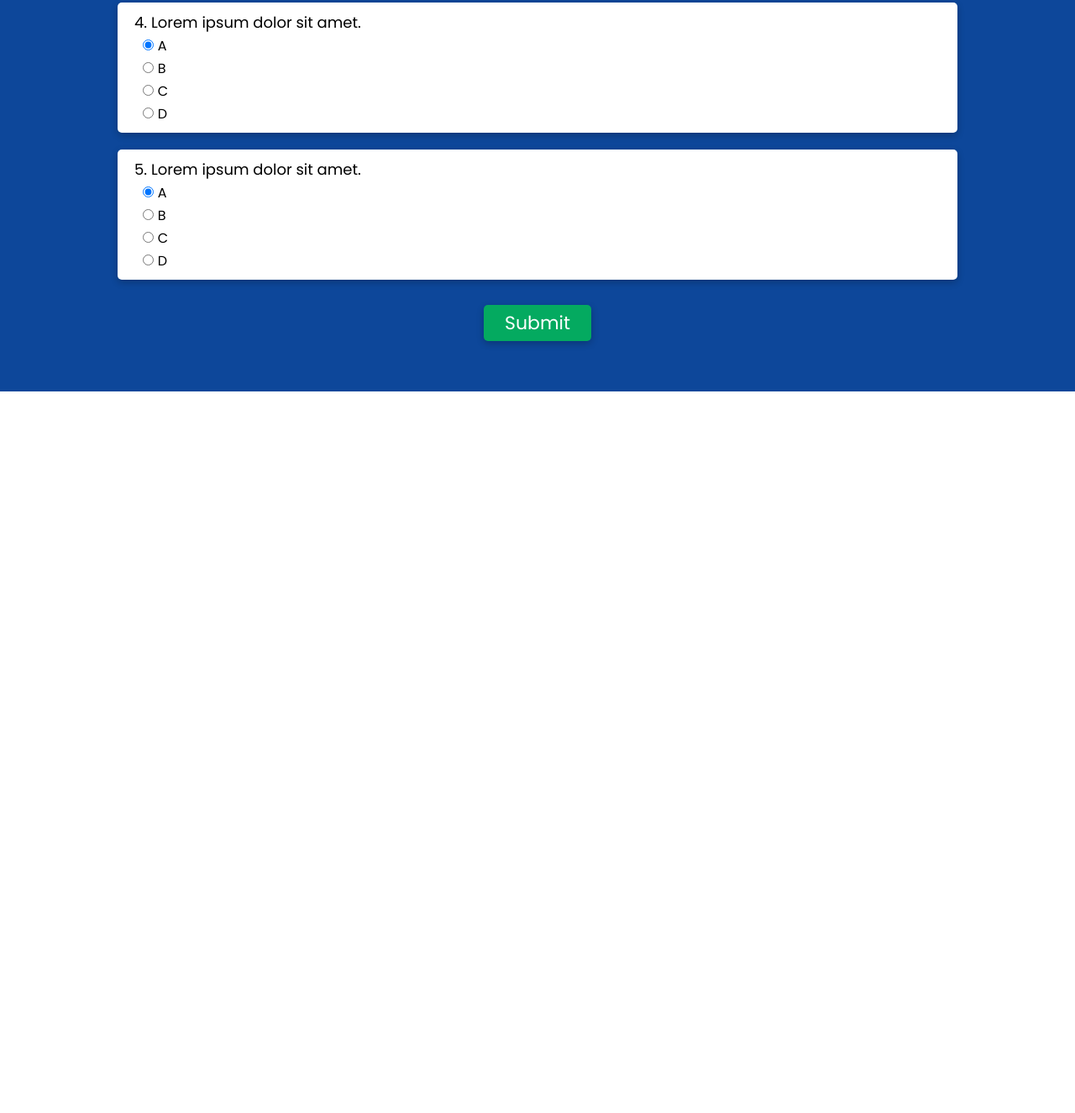
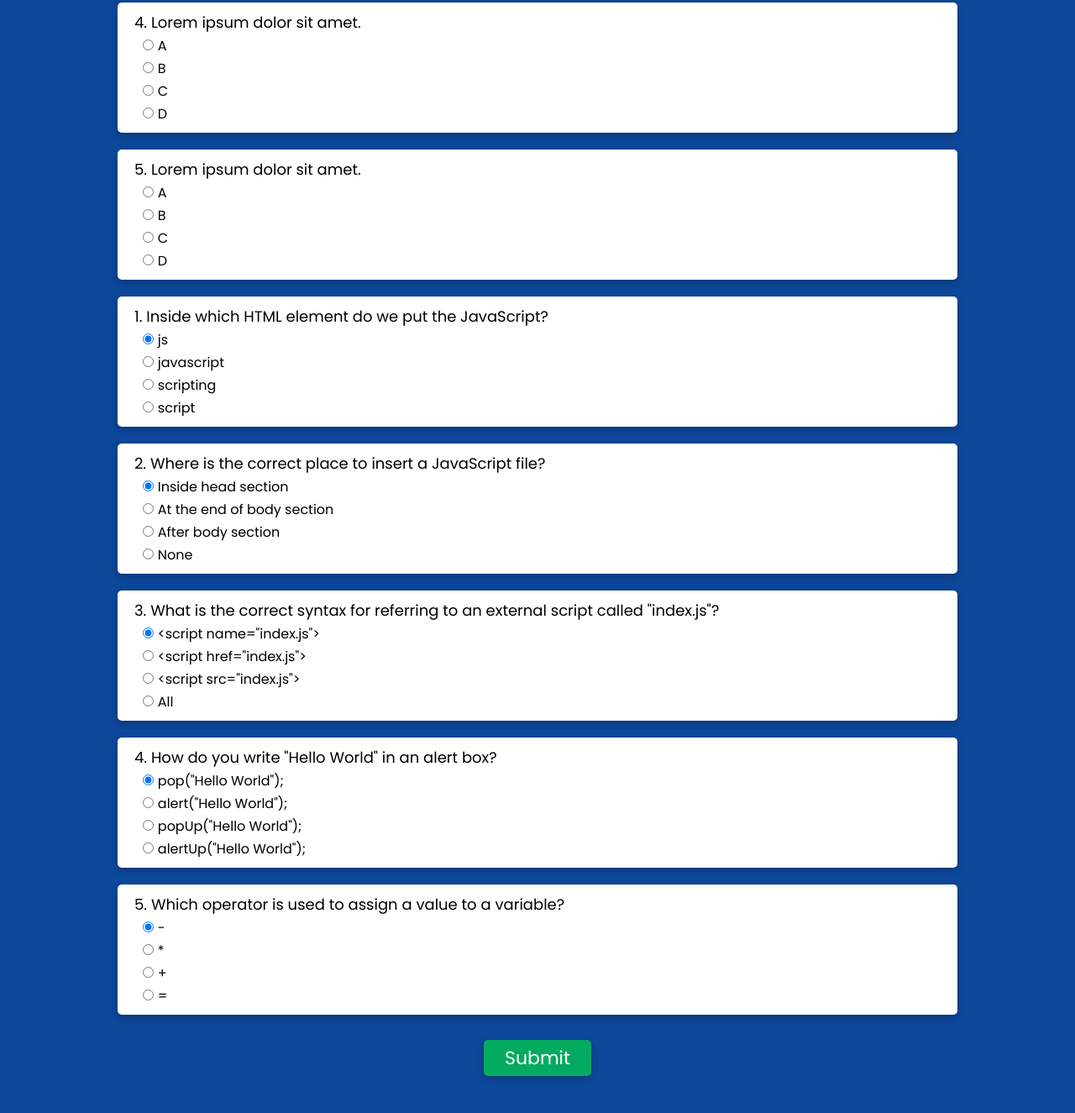
Before and after one commit to paras9sid/fe_js_quiz_app, a plain HTML site: page index.html in a window 1280 px wide. Shown: the part 677-2002 px from the top of the page at 84% size. Before the commit the page ends 1143 px from the top, so only its background shows below. Drawn offline with nearby package versions, Linux system fonts and the light colour scheme.

Commit message:
gitignore-fe work

```diff
--- a/index.html
+++ b/index.html
@@ -131,6 +131,106 @@
                     </div>
                 </div>
 
+                <div class="question">
+                    <p>1. Inside which HTML element do we put the JavaScript?</p>
+                    <div class="option">
+                        <input type="radio" name="q1" id="" value="A" checked>
+                        <label for="">js</label>
+                    </div>
+                    <div class="option">
+                        <input type="radio" name="q1" id="" value="B">
+                        <label for="">javascript</label>
+                    </div>
+                    <div class="option">
+                        <input type="radio" name="q1" id="" value="C">
+                        <label for="">scripting</label>
+                    </div>
+                    <div class="option">
+                        <input type="radio" name="q1" id="" value="D">
+                        <label for="">script</label>
+                    </div>
+                </div>
+
+                <div class="question">
+                    <p>2. Where is the correct place to insert a JavaScript file?</p>
+                    <div class="option">
+                        <input type="radio" name="q2" id="" value="A" checked>
+                        <label for="">Inside head section</label>
+                    </div>
+                    <div class="option">
+                        <input type="radio" name="q2" id="" value="B">
+                        <label for="">At the end of body section</label>
+                    </div>
+                    <div class="option">
+                        <input type="radio" name="q2" id="" value="C">
+                        <label for="">After body section</label>
+                    </div>
+                    <div class="option">
+                        <input type="radio" name="q2" id="" value="D">
+                        <label for="">None</label>
+                    </div>
+                </div>
+
+                <div class="question">
+                    <p>3. What is the correct syntax for referring to an external script called "index.js"?</p>
+                    <div class="option">
+                        <input type="radio" name="q3" id="" value="A" checked>
+                        <label for="">&#60;script name="index.js"&#62;</label>
+                    </div>
+                    <div class="option">
+                        <input type="radio" name="q3" id="" value="B">
+                        <label for="">&#60;script href="index.js"&#62;</label>
+                    </div>
+                    <div class="option">
+                        <input type="radio" name="q3" id="" value="C">
+                        <label for="">&#60;script src="index.js"&#62;</label>
+                    </div>
+                    <div class="option">
+                        <input type="radio" name="q3" id="" value="D">
+                        <label for="">All</label>
+                    </div>
+                </div>
+
+                <div class="question">
+                    <p>4. How do you write "Hello World" in an alert box?</p>
+                    <div class="option">
+                        <input type="radio" name="q4" id="" value="A" checked>
+                        <label for="">pop("Hello World");</label>
+                    </div>
+                    <div class="option">
+                        <input type="radio" name="q4" id="" value="B">
+                        <label for="">alert("Hello World");</label>
+                    </div>
+                    <div class="option">
+                        <input type="radio" name="q4" id="" value="C">
+                        <label for="">popUp("Hello World");</label>
+                    </div>
+                    <div class="option">
+                        <input type="radio" name="q4" id="" value="D">
+                        <label for="">alertUp("Hello World");</label>
+                    </div>
+                </div>
+
+                <div class="question">
+                    <p>5. Which operator is used to assign a value to a variable?</p>
+                    <div class="option">
+                        <input type="radio" name="q5" id="" value="A" checked>
+                        <label for="">-</label>
+                    </div>
+                    <div class="option">
+                        <input type="radio" name="q5" id="" value="B">
+                        <label for="">*</label>
+                    </div>
+                    <div class="option">
+                        <input type="radio" name="q5" id="" value="C">
+                        <label for="">+</label>
+                    </div>
+                    <div class="option">
+                        <input type="radio" name="q5" id="" value="D">
+                        <label for="">=</label>
+                    </div>
+                </div>
+
                 <div class="submit">
                     <input type="submit" value="Submit">
                 </div>
--- a/index.js
+++ b/index.js
@@ -1,5 +1,9 @@
 // correct answers for all quesions- A taken by default for now
-const correctAnswer = ["A","A","A","A","A"]
+// const correctAnswer = ["A","A","A","A","A"]
+
+// changed questions answer
+const correctAnswer = ["D", "B", "C", "B", "D"];
+
 const form = document.querySelector(".quiz-form");
 const result = document.querySelector(".result")
 const questions = document.querySelectorAll(".question");
```
Also changed, not shown: 1 other file.
